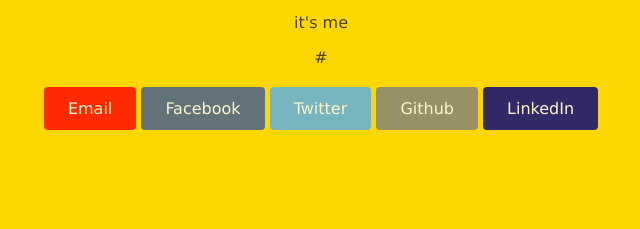
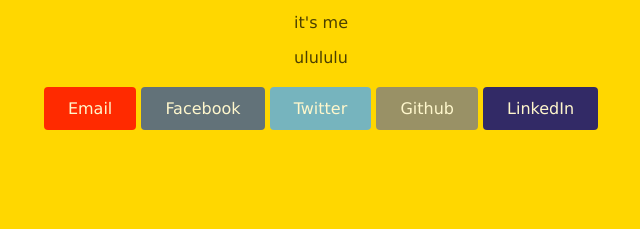
Before and after one commit to patrickstar9/some, a plain HTML site: page index.html in a window 1280 px wide. Shown: the part 349-578 px from the top of the page, 319-959 px from the left. Drawn offline with Linux system fonts and the light colour scheme.

Commit message:
Update index.html

```diff
--- a/index.html
+++ b/index.html
@@ -20,7 +20,7 @@
         <h1>WELCOME</h1>
         <h1>Haiii</h1>
         <p>it's me</p>
-        <p>#</p>
+        <p>ulululu</p>
         <div class="btn-wrapper">
           <a href="https://patrickstar9.github.io/patrick/" class="btn mail">Email</a>
           <a href="https://patrickstar9.github.io/patrick2/" class="btn facebook">Facebook</a>
```
